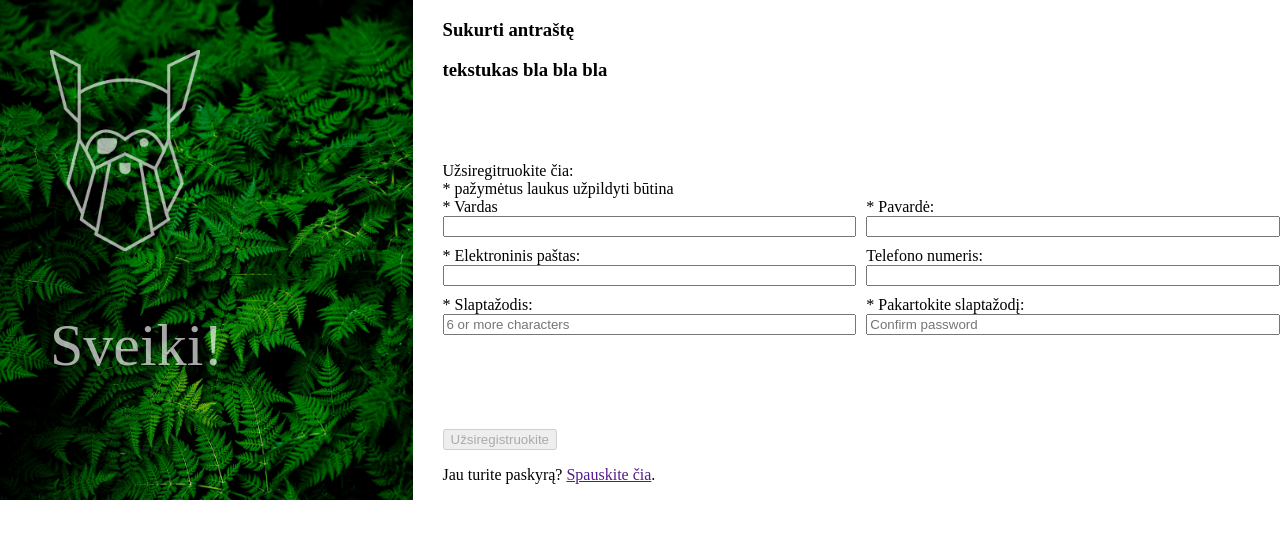
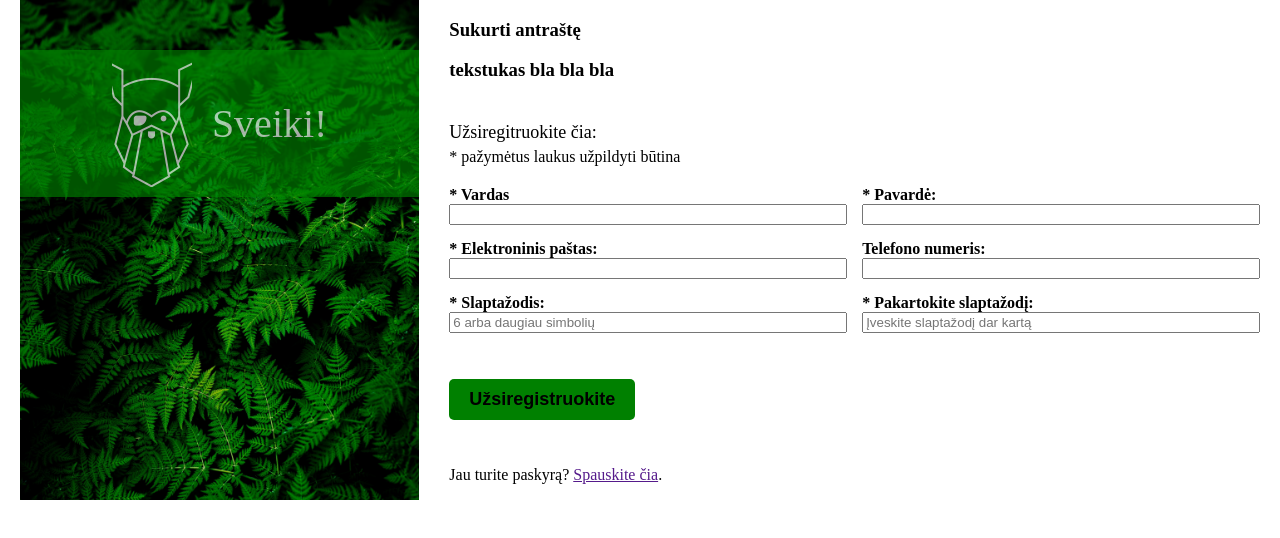
Before and after one commit to LinaSeskuviene/Sign-up-form, a plain HTML site: page index.html in a window 1280 px wide. Drawn offline with Linux system fonts and the light colour scheme.

Commit message:
dar truputis css

```diff
--- a/index.html
+++ b/index.html
@@ -46,7 +46,7 @@
               name="pwd"
               id="pwd"
               minlength="6"
-              placeholder="6 or more characters"
+              placeholder="6 arba daugiau simbolių"
               required
               onchange="match();"
             />
@@ -58,7 +58,7 @@
               name="password-again"
               id="password-again"
               minlength="6"
-              placeholder="Confirm password"
+              placeholder="Įveskite slaptažodį dar kartą"
               required
               onchange="match();"
             />
@@ -68,7 +68,7 @@
       </div>
       <div id="submit">
         <div class="button-div">
-          <button form="form" type="submit" id="submit-button" disabled>
+          <button form="form" type="submit" id="submit-button">
             Užsiregistruokite
           </button>
           <p>Jau turite paskyrą? <a href="">Spauskite čia</a>.</p>
--- a/style.css
+++ b/style.css
@@ -1,7 +1,7 @@
 body {
   display: flex;
   justify-content: center;
-  margin: auto;
+  margin: 0px 20px;
 }
 
 .left-side {
@@ -20,21 +20,25 @@ body {
 }
 
 .logo {
-  display: grid;
-  grid-template-rows: repeat(2, 1fr);
-  margin: 50px;
+  display: flex;
+  flex-direction: row;
+  justify-content: center;
+  gap: 20px;
+  padding: 10px;
   opacity: 0.65;
   border: none;
+  background-color: green;
+  margin-top: 50px;
 }
 
 #image {
-  width: 150px;
+  width: 80px;
   object-fit: cover;
 }
 
 .image-text {
   color: white;
-  font: 60px bold;
+  font: 40px bold;
 }
 
 .inputs {
@@ -44,5 +48,36 @@ body {
 form {
   display: grid;
   grid-template-columns: repeat(2, 1fr);
-  gap: 10px;
+  gap: 15px;
 }
+.form-title {
+  font-size: 18px;
+  margin-bottom: 5px;
+}
+.required {
+  margin-bottom: 20px;
+}
+label {
+  font-weight: 800;
+}
+#mismatch {
+  font-size: 12px;
+  color: red;
+}
+#submit-button {
+  padding: 10px 20px;
+  margin-bottom: 30px;
+  font-size: 18px;
+  font-weight: 800;
+  background-color: green;
+  border: none;
+  border-radius: 5px;
+  cursor: pointer;
+}
+input:invalid:focus {
+  box-shadow: 0 0 5pt 2pt red;
+}
+
+input:valid:focus {
+  box-shadow: 0 0 5pt 2pt green;
+}
```
